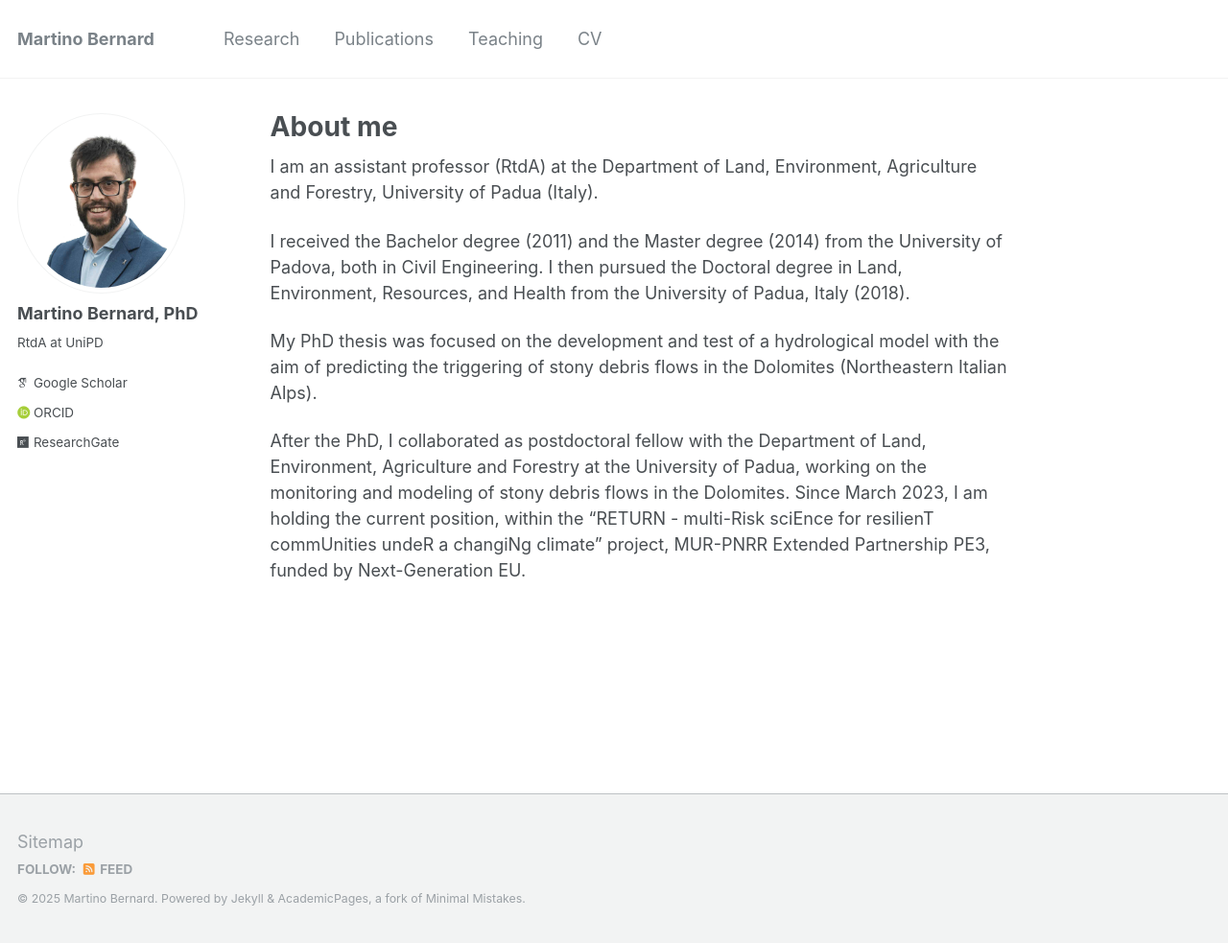
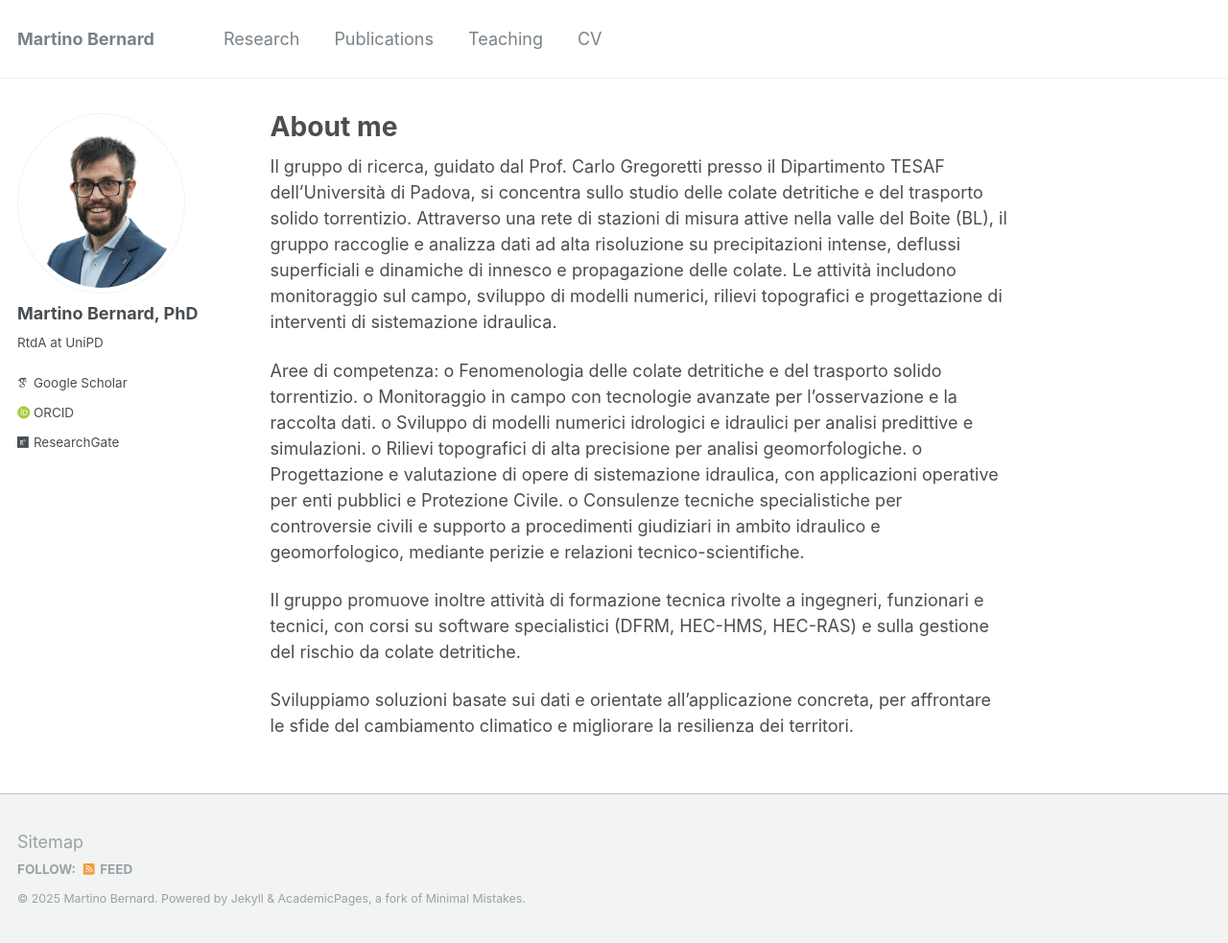
Before and after one commit to DebrisFlowLab/DebrisFlowLab.github.io, a Jekyll site: the page built from _pages/about.md, in a window 1280 px wide and 983 px high. Shown: the whole window at 96% size. Built offline with Jekyll 4.4.1, drawn with Linux system fonts in a browser that asks for light colours; some web fonts are replaced.

Commit message:
aggiornamento pagina about

```diff
--- a/_pages/about.md
+++ b/_pages/about.md
@@ -7,10 +7,16 @@ redirect_from:
   - /about.html
 ---
 
-I am an assistant professor (RtdA) at the Department of Land, Environment, Agriculture and Forestry, University of Padua (Italy).
+Il gruppo di ricerca, guidato dal Prof. Carlo Gregoretti presso il Dipartimento TESAF dell'Università di Padova, si concentra sullo studio delle colate detritiche e del trasporto solido torrentizio. Attraverso una rete di stazioni di misura attive nella valle del Boite (BL), il gruppo raccoglie e analizza dati ad alta risoluzione su precipitazioni intense, deflussi superficiali e dinamiche di innesco e propagazione delle colate. Le attività includono monitoraggio sul campo, sviluppo di modelli numerici, rilievi topografici e progettazione di interventi di sistemazione idraulica.
 
-I received the Bachelor degree (2011) and the Master degree (2014) from the University of Padova, both in Civil Engineering. I then pursued the Doctoral degree in Land, Environment, Resources, and Health from the University of Padua, Italy (2018).
+Aree di competenza:
+o Fenomenologia delle colate detritiche e del trasporto solido torrentizio.
+o Monitoraggio in campo con tecnologie avanzate per l'osservazione e la raccolta dati.
+o Sviluppo di modelli numerici idrologici e idraulici per analisi predittive e simulazioni.
+o Rilievi topografici di alta precisione per analisi geomorfologiche.
+o Progettazione e valutazione di opere di sistemazione idraulica, con applicazioni operative per enti pubblici e Protezione Civile.
+o Consulenze tecniche specialistiche per controversie civili e supporto a procedimenti giudiziari in ambito idraulico e geomorfologico, mediante perizie e relazioni tecnico-scientifiche.
 
-My PhD thesis was focused on the development and test of a hydrological model with the aim of predicting the triggering of stony debris flows in the Dolomites (Northeastern Italian Alps).
+Il gruppo promuove inoltre attività di formazione tecnica rivolte a ingegneri, funzionari e tecnici, con corsi su software specialistici (DFRM, HEC-HMS, HEC-RAS) e sulla gestione del rischio da colate detritiche.
 
-After the PhD, I collaborated as postdoctoral fellow with the Department of Land, Environment, Agriculture and Forestry at the University of Padua, working on the monitoring and modeling of stony debris flows in the Dolomites. Since March 2023, I am holding the current position, within the “RETURN - multi-Risk sciEnce for resilienT commUnities undeR a changiNg climate” project, MUR-PNRR Extended Partnership PE3, funded by Next-Generation EU.
+Sviluppiamo soluzioni basate sui dati e orientate all’applicazione concreta, per affrontare le sfide del cambiamento climatico e migliorare la resilienza dei territori.
```
